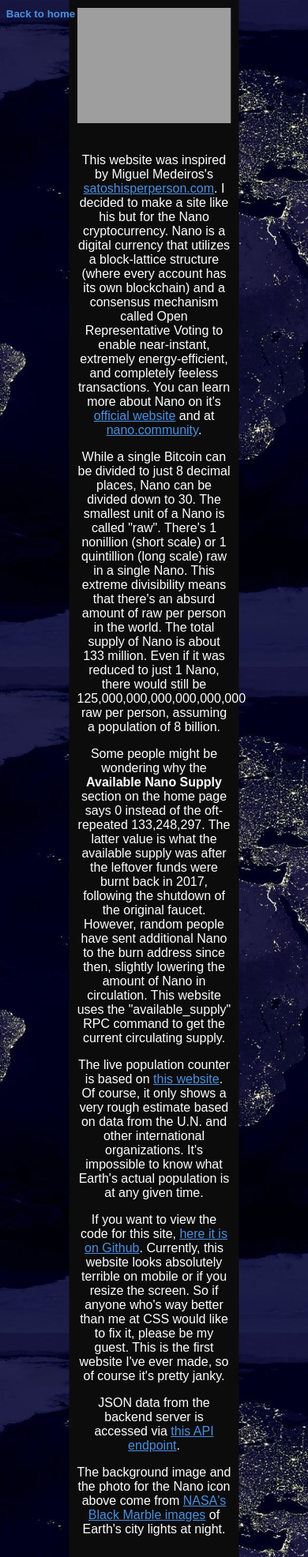
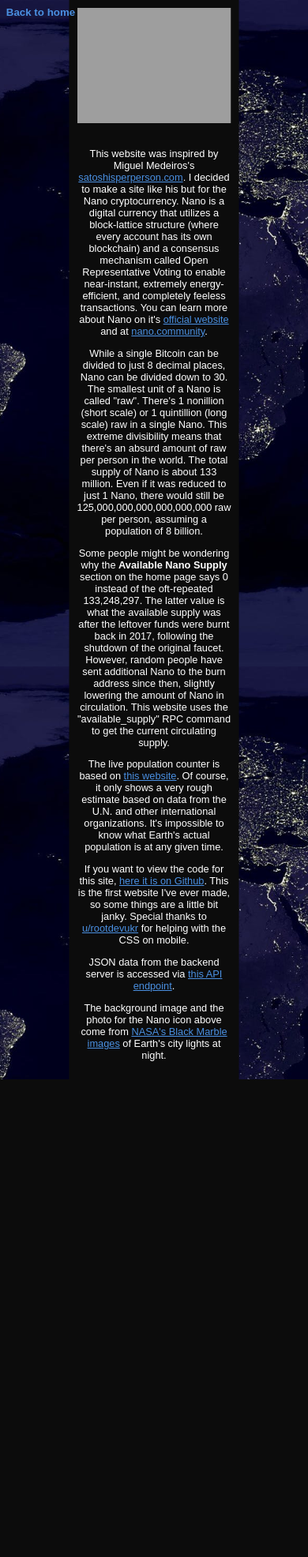
Before and after one commit to NinjaSnail1080/rawperperson, a Flask app: page /about in a window 390 px wide. Shown: the whole page at 79% size. After the commit the page ends 1367 px from the top, so only its background shows below. Run offline with Flask 2, Linux system fonts and the light colour scheme; data that the repository does not hold is empty; grey boxes are pictures that could not be loaded.

Commit message:
Removed part about mobile CSS + has both stylesheets

```diff
--- a/templates/about.html
+++ b/templates/about.html
@@ -19,7 +19,8 @@
     <link rel="icon" type="image/png" href={{ url_for("static", filename="icon.png") }}>
     <link rel="apple-touch-icon" href={{ url_for("static", filename="icon.png") }}>
 
-    <link rel="stylesheet" href={{ url_for("static", filename="stylesheet.css") }}>
+    <link rel="stylesheet" media="screen and (min-width: 601px)" href={{ url_for("static", filename="stylesheet.css") }}>
+    <link rel="stylesheet" media="screen and (max-width: 600px)" href={{ url_for("static", filename="mobile_stylesheet.css") }}>
 
 </head>
 
@@ -47,8 +48,8 @@
         <p>The live population counter is based on <a href="https://www.theworldcounts.com/challenges/planet-earth/state-of-the-planet/world-population-clock-live/story">this website</a>.
         Of course, it only shows a very rough estimate based on data from the U.N. and other international organizations. It's impossible to know what Earth's actual population is at any given time.</p>
         <p>If you want to view the code for this site, <a href="https://github.com/NinjaSnail1080/rawperperson">here it is on Github</a>.
-        Currently, this website looks absolutely terrible on mobile or if you resize the screen. So if anyone who's way better than me
-        at CSS would like to fix it, please be my guest. This is the first website I've ever made, so of course it's pretty janky.</p>
+        This is the first website I've ever made, so some things are a little bit janky. Special thanks to <a href="https://www.reddit.com/user/rootdevukr">u/rootdevukr</a>
+        for helping with the CSS on mobile.</p>
         <p>JSON data from the backend server is accessed via <a href={{ url_for("data") }}>this API endpoint</a>.</p>
         <p>The background image and the photo for the Nano icon above come from <a href="https://earthobservatory.nasa.gov/images/90008/night-light-maps-open-up-new-applications">NASA's Black Marble images</a>
         of Earth's city lights at night.</p>
```
